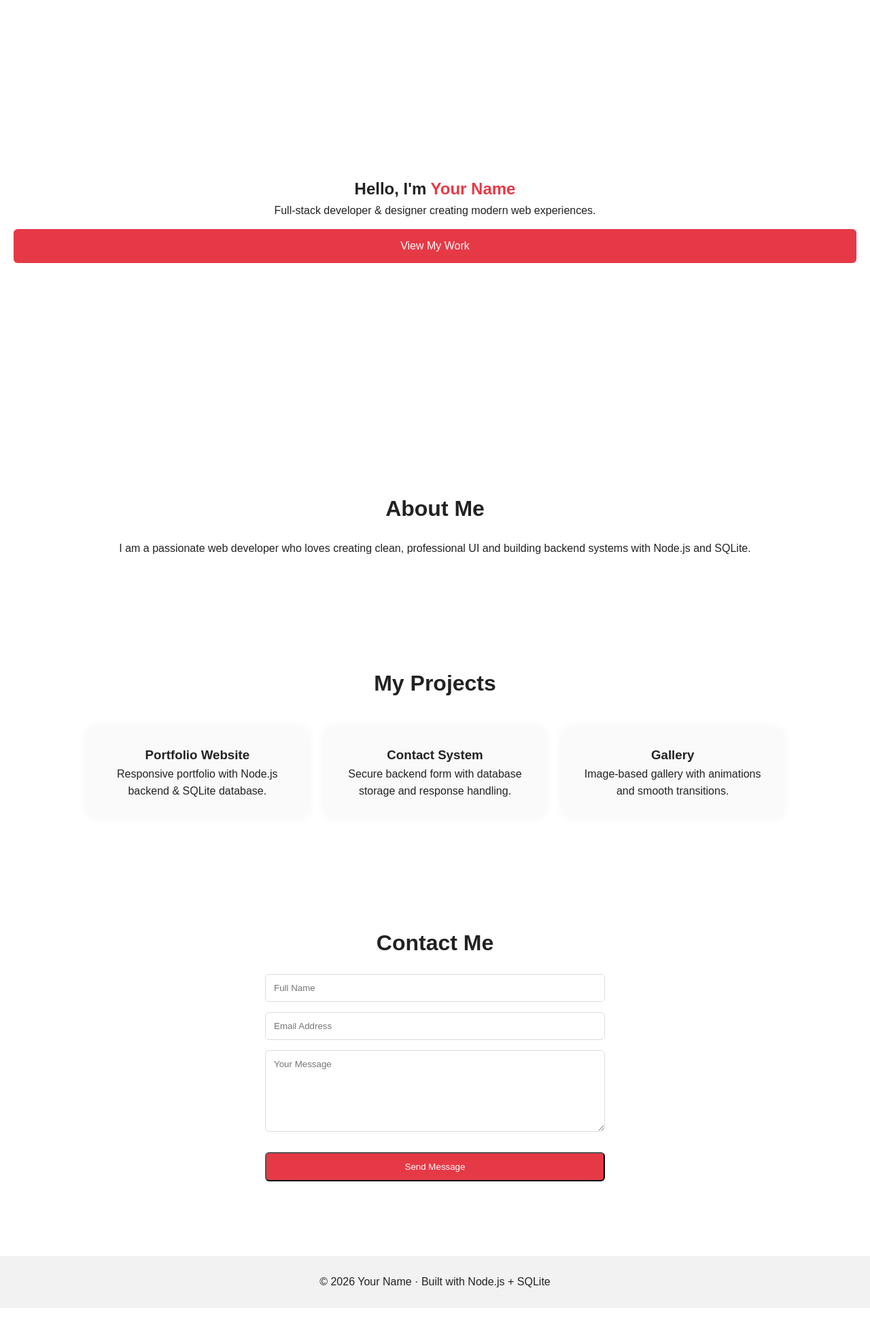
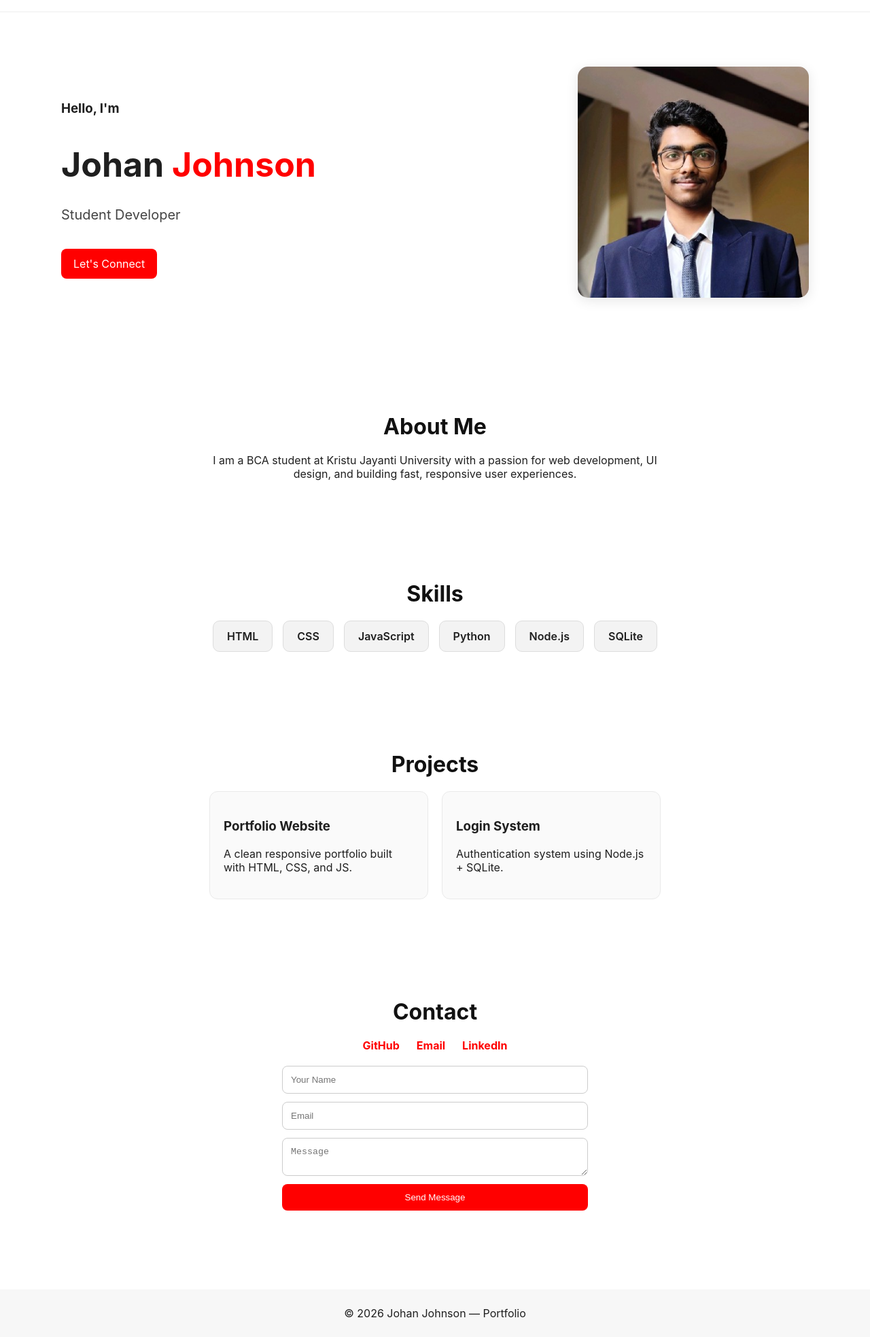
Before and after one commit to johan-20xx/portfolio-website-node, a website: page Public/index.html in a window 1280 px wide. Shown: the part 82-2049 px from the top of the page at 68% size. Before the commit the page ends 2006 px from the top, so only its background shows below. Drawn offline with Linux system fonts and the light colour scheme.

Commit message:
Initial portfolio upload

```diff
--- a/Public/index.html
+++ b/Public/index.html
@@ -1,73 +1,103 @@
 <!DOCTYPE html>
 <html lang="en">
 <head>
-    <meta charset="UTF-8">
-    <meta name="viewport" content="width=device-width, initial-scale=1.0">
-    <title>Portfolio | Your Name</title>
-    <link rel="stylesheet" href="style.css">
+  <meta charset="UTF-8" />
+  <meta name="viewport" content="width=device-width, initial-scale=1.0" />
+  <title>Portfolio | Johan Johnson</title>
+  <link rel="stylesheet" href="style.css" />
 </head>
+
 <body>
 
-<header>
+  <!-- NAVBAR -->
   <nav class="navbar">
-        <div class="logo">YourName<span>.</span></div>
+    <h1 class="logo">Johan<span class="dot">.</span></h1>
     <ul class="nav-links">
       <li><a href="#home">Home</a></li>
       <li><a href="#about">About</a></li>
+      <li><a href="#skills">Skills</a></li>
       <li><a href="#projects">Projects</a></li>
       <li><a href="#contact">Contact</a></li>
     </ul>
   </nav>
-</header>
 
-<section id="home" class="hero fade">
-    <h1>Hello, I'm <span>Your Name</span></h1>
-    <p>Full-stack developer & designer creating modern web experiences.</p>
-    <a href="#projects" class="btn">View My Work</a>
+  <!-- HERO -->
+  <section id="home" class="hero">
+    <div class="hero-text">
+      <h3>Hello, I'm</h3>
+      <h1>Johan <span class="highlight">Johnson</span></h1>
+      <p class="subtitle">Student Developer</p>
+      <a href="#contact" class="btn">Let's Connect</a>
+    </div>
+
+    <div class="hero-img">
+      <img src="./Assets/me.jpg" alt="Johan">
+    </div>
   </section>
 
-<section id="about" class="section fade">
+  <!-- ABOUT -->
+  <section id="about" class="section">
     <h2>About Me</h2>
-    <p>I am a passionate web developer who loves creating clean, professional UI and building backend systems with Node.js and SQLite.</p>
+    <p class="center">
+      I am a BCA student at Kristu Jayanti University with a passion for web development,
+      UI design, and building fast, responsive user experiences.
+    </p>
   </section>
 
-<section id="projects" class="section fade">
-    <h2>My Projects</h2>
+  <!-- SKILLS -->
+  <section id="skills" class="section">
+    <h2>Skills</h2>
+    <div class="skills-box">
+      <span>HTML</span>
+      <span>CSS</span>
+      <span>JavaScript</span>
+      <span>Python</span>
+      <span>Node.js</span>
+      <span>SQLite</span>
+    </div>
+  </section>
+
+  <!-- PROJECTS -->
+  <section id="projects" class="section">
+    <h2>Projects</h2>
     <div class="project-grid">
 
-        <div class="card">
+      <div class="project-card">
         <h3>Portfolio Website</h3>
-            <p>Responsive portfolio with Node.js backend & SQLite database.</p>
+        <p>A clean responsive portfolio built with HTML, CSS, and JS.</p>
       </div>
 
-        <div class="card">
-            <h3>Contact System</h3>
-            <p>Secure backend form with database storage and response handling.</p>
-        </div>
-
-        <div class="card">
-            <h3>Gallery</h3>
-            <p>Image-based gallery with animations and smooth transitions.</p>
+      <div class="project-card">
+        <h3>Login System</h3>
+        <p>Authentication system using Node.js + SQLite.</p>
       </div>
 
     </div>
   </section>
 
-<section id="contact" class="section fade">
-    <h2>Contact Me</h2>
+  <!-- CONTACT -->
+  <section id="contact" class="section">
+    <h2>Contact</h2>
 
-    <form id="contactForm">
-        <input type="text" name="name" placeholder="Full Name" required>
-        <input type="email" name="email" placeholder="Email Address" required>
-        <textarea name="message" placeholder="Your Message" required></textarea>
-        <button type="submit" class="btn">Send Message</button>
+    <div class="contact-links">
+      <a href="https://github.com/johan-20xx" target="_blank">GitHub</a>
+      <a href="mailto:25bcyb31@kristujayanti.com">Email</a>
+      <a href="https://linkedin.com/in/johan-johnson-094244382/" target="_blank">LinkedIn</a>
+    </div>
+
+    <form id="contactForm" class="contact-form">
+      <input type="text" name="name" placeholder="Your Name" required>
+      <input type="email" name="email" placeholder="Email" required>
+      <textarea name="message" placeholder="Message" required></textarea>
+      <button type="submit">Send Message</button>
     </form>
 
-    <p id="status"></p>
+    <p id="form-status"></p>
+
   </section>
 
   <footer>
-    © 2026 Your Name · Built with Node.js + SQLite
+    © 2026 Johan Johnson — Portfolio
   </footer>
 
   <script src="script.js"></script>
--- /dev/null
+++ b/Public/script.js
@@ -0,0 +1,20 @@
+document.getElementById("contactForm").addEventListener("submit", async (e) => {
+  e.preventDefault();
+
+  const formData = {
+    name: e.target.name.value,
+    email: e.target.email.value,
+    message: e.target.message.value
+  };
+
+  const res = await fetch("/api/contact", {
+    method: "POST",
+    headers: { "Content-Type": "application/json" },
+    body: JSON.stringify(formData)
+  });
+
+  document.getElementById("form-status").textContent =
+    res.ok ? "Message sent!" : "Error sending message";
+
+  e.target.reset();
+});
--- a/Public/style.css
+++ b/Public/style.css
@@ -1,32 +1,44 @@
-/* GLOBAL */
-* {
+/* GENERAL */
+body {
   margin: 0;
-    padding: 0;
-    box-sizing: border-box;
-    font-family: "Poppins", sans-serif;
+  font-family: "Inter", sans-serif;
+  background: #ffffff;
+  color: #1f1f1f;
 }
 
-body {
-    background: #ffffff;
-    color: #222;
-    line-height: 1.6;
+h2 {
+  text-align: center;
+  margin-bottom: 20px;
+  font-size: 32px;
+  color: #111;
+}
+
+.center {
+  text-align: center;
+  max-width: 700px;
+  margin: auto;
 }
 
 /* NAVBAR */
 .navbar {
-    padding: 20px;
   display: flex;
   justify-content: space-between;
   align-items: center;
+  padding: 18px 50px;
+  background: #fff;
+  border-bottom: 1px solid #eee;
+  position: sticky;
+  top: 0;
+  z-index: 999;
 }
 
 .logo {
-    font-size: 28px;
   font-weight: 700;
+  font-size: 22px;
 }
 
-.logo span {
-    color: #e63946;
+.dot {
+  color: red;
 }
 
 .nav-links {
@@ -39,111 +51,141 @@ body {
   text-decoration: none;
   color: #333;
   font-weight: 500;
+  transition: 0.3s;
 }
 
 .nav-links a:hover {
-    color: #e63946;
+  color: red;
 }
 
-/* HERO SECTION */
+/* HERO */
 .hero {
-    height: 80vh;
   display: flex;
-    flex-direction: column;
-    justify-content: center;
-    text-align: center;
-    padding: 20px;
+  align-items: center;
+  justify-content: space-between;
+  padding: 80px 90px;
 }
 
-.hero span {
-    color: #e63946;
-    font-weight: bold;
+.hero-text h1 {
+  font-size: 50px;
+}
+
+.highlight {
+  color: red;
+}
+
+.subtitle {
+  margin-top: -10px;
+  font-size: 20px;
+  color: #444;
+}
+
+.hero-img img {
+  width: 340px;
+  border-radius: 15px;
+  box-shadow: 0px 4px 18px rgba(0,0,0,0.1);
 }
 
 .btn {
-    padding: 12px 28px;
-    background: #e63946;
+  background: red;
+  padding: 12px 18px;
   color: white;
-    border-radius: 6px;
-    margin-top: 15px;
+  display: inline-block;
+  border-radius: 8px;
   text-decoration: none;
-    display: inline-block;
+  margin-top: 18px;
   transition: 0.3s;
 }
 
 .btn:hover {
-    background: #b41f2c;
+  background: #c40000;
 }
 
 /* SECTIONS */
 .section {
-    padding: 80px 10%;
-    text-align: center;
+  padding: 60px 80px;
 }
 
-.section h2 {
-    margin-bottom: 20px;
-    font-size: 32px;
+/* SKILLS */
+.skills-box {
+  display: flex;
+  flex-wrap: wrap;
+  gap: 15px;
+  justify-content: center;
 }
 
-/* PROJECT CARDS */
-.project-grid {
-    display: grid;
-    grid-template-columns: repeat(auto-fit, minmax(250px, 1fr));
-    gap: 25px;
-    margin-top: 40px;
+.skills-box span {
+  background: #f3f3f3;
+  padding: 12px 20px;
+  border-radius: 10px;
+  font-weight: 600;
+  border: 1px solid #ddd;
 }
 
-.card {
-    padding: 25px;
-    border-radius: 10px;
-    background: #fafafa;
-    box-shadow: 0px 0px 15px rgba(0,0,0,0.05);
-    transition: transform 0.3s, box-shadow 0.3s;
+/* PROJECTS */
+.project-grid {
+  display: flex;
+  gap: 20px;
+  justify-content: center;
+  margin-top: 20px;
 }
 
-.card:hover {
-    transform: translateY(-6px);
-    box-shadow: 0px 8px 20px rgba(0,0,0,0.15);
+.project-card {
+  width: 280px;
+  padding: 20px;
+  background: #fafafa;
+  border-radius: 12px;
+  border: 1px solid #eaeaea;
+  transition: 0.3s;
+}
+
+.project-card:hover {
+  transform: translateY(-5px);
+  border-color: red;
 }
 
 /* CONTACT */
-form {
-    max-width: 500px;
+.contact-links {
+  display: flex;
+  justify-content: center;
+  gap: 25px;
+  margin-bottom: 20px;
+}
+
+.contact-links a {
+  color: red;
+  font-weight: bold;
+  text-decoration: none;
+}
+
+.contact-form {
+  max-width: 450px;
   margin: auto;
   display: flex;
   flex-direction: column;
-    gap: 15px;
+  gap: 12px;
 }
 
-input, textarea {
+.contact-form input,
+textarea {
   padding: 12px;
-    border: 1px solid #ddd;
-    border-radius: 6px;
+  border-radius: 8px;
+  border: 1px solid #ccc;
 }
 
-textarea {
-    height: 120px;
+.contact-form button {
+  background: red;
+  color: white;
+  padding: 12px;
+  border-radius: 8px;
+  border: none;
+  cursor: pointer;
 }
 
 /* FOOTER */
 footer {
   text-align: center;
   padding: 25px;
-    background: #f2f2f2;
-    margin-top: 30px;
+  background: #f7f7f7;
+  margin-top: 40px;
 }
-
-/* ANIMATIONS */
-.fade {
-    opacity: 0;
-    transform: translateY(20px);
-    animation: fadeIn 1s forwards;
-}
-
-@keyframes fadeIn {
-    to {
-        opacity: 1;
-        transform: translateY(0);
-    }
-}
```
Also changed, not shown: Public/Assets/me.jpg (added), 1 other file. Lines whose indentation alone changed are shown as unchanged.
